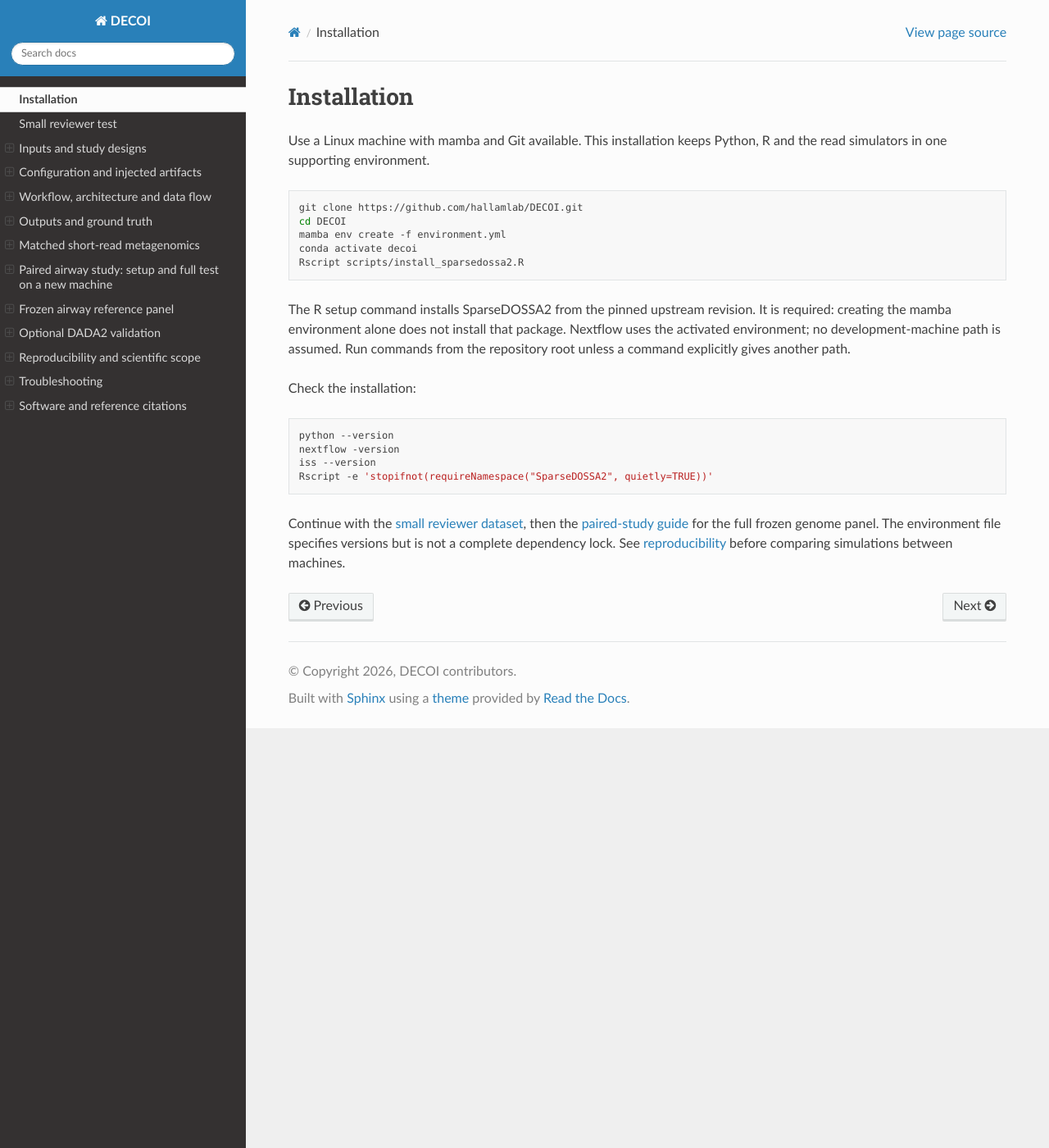
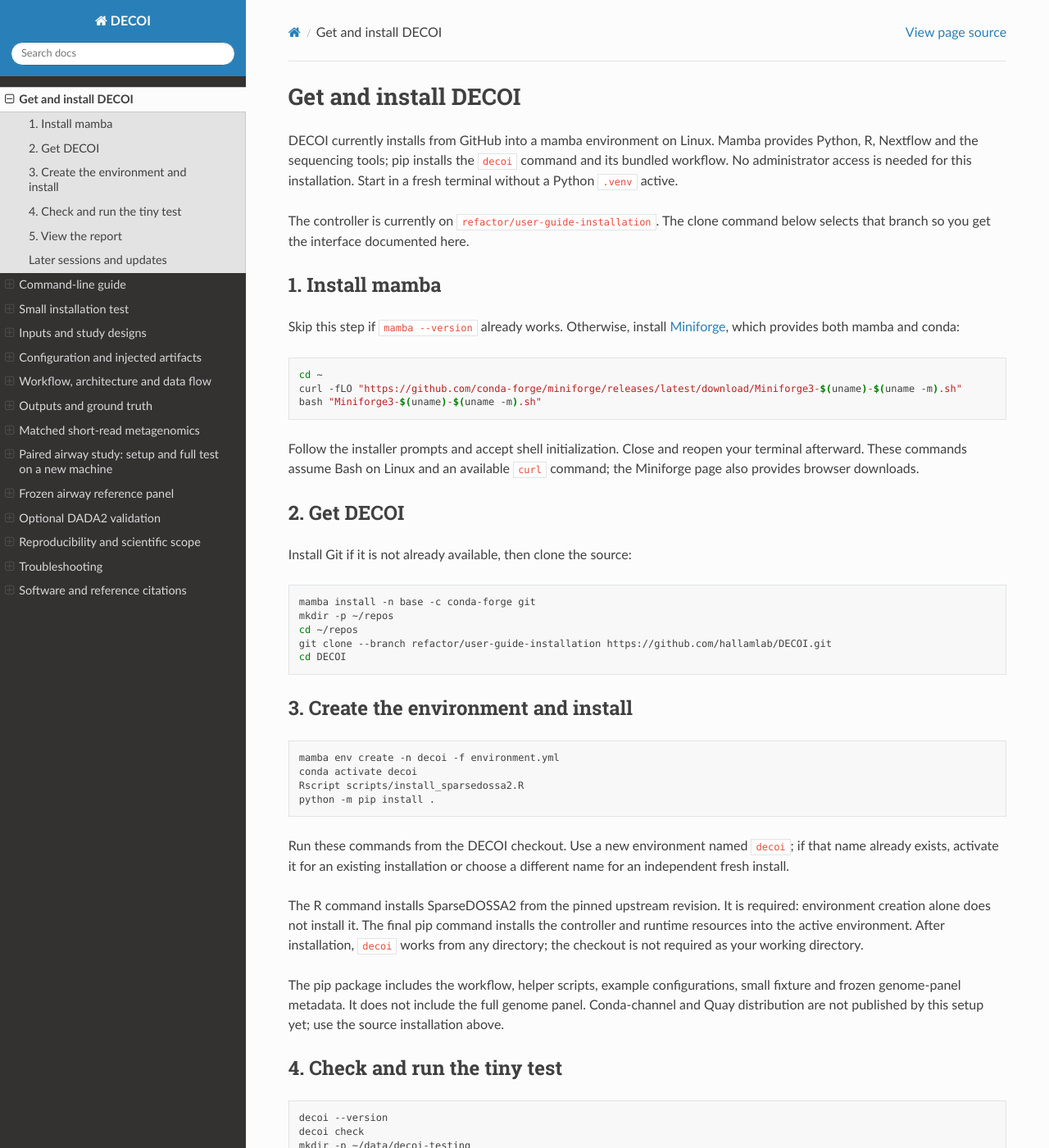
Before and after one commit to hallamlab/DECOI, a Sphinx documentation site: the page built from docs/installation.md, in a window 1280 px wide and 1400 px high. Shown: the whole window at 82% size. Built offline with Sphinx 7.4.7 and the Read the Docs theme 3.1.0, drawn with Linux system fonts in a browser that asks for light colours; some of the changed text lies outside the part shown.

Commit message:
Add installed DECOI controller and complete installation and test guide

````diff
--- /dev/null
+++ b/decoi/__init__.py
@@ -0,0 +1,2 @@
+"""User-facing controller for DECOI."""
+__version__ = '1.0.0'
--- a/docs/installation.md
+++ b/docs/installation.md
@@ -1,31 +1,127 @@
-# Installation
+# Get and install DECOI
 
-Use a Linux machine with mamba and Git available. This installation keeps Python,
-R and the read simulators in one supporting environment.
+DECOI currently installs from GitHub into a mamba environment on Linux. Mamba
+provides Python, R, Nextflow and the sequencing tools; pip installs the `decoi`
+command and its bundled workflow. No administrator access is needed for this
+installation. Start in a fresh terminal without a Python `.venv` active.
+
+The controller is currently on `refactor/user-guide-installation`. The clone
+command below selects that branch so you get the interface documented here.
+
+## 1. Install mamba
+
+Skip this step if `mamba --version` already works. Otherwise, install
+[Miniforge](https://github.com/conda-forge/miniforge#install), which provides both
+mamba and conda:
 
 ```bash
-git clone https://github.com/hallamlab/DECOI.git
+cd ~
+curl -fLO "https://github.com/conda-forge/miniforge/releases/latest/download/Miniforge3-$(uname)-$(uname -m).sh"
+bash "Miniforge3-$(uname)-$(uname -m).sh"
+```
+
+Follow the installer prompts and accept shell initialization. Close and reopen
+your terminal afterward. These commands assume Bash on Linux and an available
+`curl` command; the Miniforge page also provides browser downloads.
+
+## 2. Get DECOI
+
+Install Git if it is not already available, then clone the source:
+
+```bash
+mamba install -n base -c conda-forge git
+mkdir -p ~/repos
+cd ~/repos
+git clone --branch refactor/user-guide-installation https://github.com/hallamlab/DECOI.git
 cd DECOI
-mamba env create -f environment.yml
+```
+
+## 3. Create the environment and install
+
+```bash
+mamba env create -n decoi -f environment.yml
 conda activate decoi
 Rscript scripts/install_sparsedossa2.R
+python -m pip install .
 ```
 
-The R setup command installs SparseDOSSA2 from the pinned upstream revision.
-It is required: creating the mamba environment alone does not install that package.
-Nextflow uses the activated environment; no development-machine path is assumed.
-Run commands from the repository root unless a command explicitly gives another path.
+Run these commands from the DECOI checkout. Use a new environment named `decoi`;
+if that name already exists, activate it for an existing installation or choose
+a different name for an independent fresh install.
 
-Check the installation:
+The R command installs SparseDOSSA2 from the pinned upstream revision. It is
+required: environment creation alone does not install it. The final pip command
+installs the controller and runtime resources into the active environment.
+After installation, `decoi` works from any directory; the checkout is not required
+as your working directory.
+
+The pip package includes the workflow, helper scripts, example configurations,
+small fixture and frozen genome-panel metadata. It does not include the full
+genome panel. Conda-channel and Quay distribution are not published by this setup
+yet; use the source installation above.
+
+## 4. Check and run the tiny test
 
 ```bash
-python --version
-nextflow -version
-iss --version
-Rscript -e 'stopifnot(requireNamespace("SparseDOSSA2", quietly=TRUE))'
+decoi --version
+decoi check
+mkdir -p ~/data/decoi-testing
+cd ~/data/decoi-testing
+decoi test -o first-test
 ```
 
-Continue with the [small reviewer dataset](reviewer-test.md), then the
-[paired-study guide](paired-study.md) for the full frozen genome panel.
-The environment file specifies versions but is not a complete dependency lock.
-See [reproducibility](reproducibility.md) before comparing simulations between machines.
+`check` should report the required modules and tools as available. `test` creates
+eight tiny synthetic genomes locally and runs reference preparation and paired
+amplicon/WGS simulation. It requests one CPU and 4 GB per task. Both stages should
+finish successfully, producing three libraries per assay, 12 compressed FASTQs,
+chemistry, truth tables and an HTML report. No external genome download is needed.
+
+Use a new output directory for an independent test. To check checkpoint reuse:
+
+```bash
+decoi test -o first-test --resume
+```
+
+Both completed stages should show as cached. Preserve `first-test/.decoi/`,
+which contains the work directory and Nextflow cache.
+
+## 5. View the report
+
+```bash
+decoi report -o first-test --serve --no-browser
+```
+
+Open `http://localhost:8765/report.html`. If DECOI is running on a remote server,
+run this command on your own computer in a separate terminal:
+
+```bash
+ssh -N -L 8765:localhost:8765 YOUR_USER@YOUR_SERVER
+```
+
+Then open the same localhost URL in your computer's browser. Ctrl-C stops the
+report server or SSH tunnel. The report server listens on localhost only.
+
+## Later sessions and updates
+
+Activate the environment whenever you open a new terminal:
+
+```bash
+conda activate decoi
+```
+
+To update from your checkout after changes have been pushed:
+
+```bash
+cd ~/repos/DECOI
+git pull --ff-only
+python -m pip install .
+decoi check
+```
+
+Run the small test in a fresh output directory to verify an update. If dependency
+requirements change, follow the release instructions for updating the supporting
+environment too. The environment YAML is not an exact package lock.
+
+Continue with the [test output guide](reviewer-test.md), [CLI guide](cli.md), or
+[full paired airway study](paired-study.md). See [reproducibility](reproducibility.md)
+before comparing simulations between machines.
--- a/docs/reviewer-test.md
+++ b/docs/reviewer-test.md
@@ -1,44 +1,70 @@
-# Small reviewer test
+# Small installation test
 
 This test uses eight tiny synthetic genomes, two biological samples and one
-extraction blank. It generates matched amplicon and WGS read pairs, chemistry,
-metadata and ground-truth tables. It exercises the real tools without downloading
-SILVA or the full airway panel. It is an installation test, not a biological benchmark.
+extraction blank. It generates matched amplicon and WGS reads, chemistry,
+metadata, ground-truth tables and a report. It runs the real tools without
+requiring SILVA or the full airway genome panel.
 
-After [installation](installation.md), from the repository root:
+## Install
+
+On Linux with mamba and Git available, start from a shell without an active Python
+virtual environment (`.venv`). If DECOI is already installed, activate its mamba
+environment and skip to the run commands.
 
 ```bash
-python scripts/create_paired_smoke.py reviewer --genome-first
-nextflow run main.nf \
-  --config reviewer/config.yaml --study reviewer/study.yaml \
-  --genome_dir reviewer/genomes --threads 1 --outdir reviewer/results
+git clone --branch refactor/user-guide-installation https://github.com/hallamlab/DECOI.git
+cd DECOI
+mamba env create -f environment.yml
+conda activate decoi
+Rscript scripts/install_sparsedossa2.R
+python -m pip install .
 ```
 
-The generator requires a new destination directory. The default Nextflow memory
-reservations are 8 GB for preparation and 32 GB for simulation; these are scheduling
-requests, not measurements of this tiny test's memory use.
+Installation downloads software dependencies. The tiny reference inputs are
+generated locally; the supporting Python/R environment is larger than the demo.
+See [installation](installation.md) for details.
 
-Inspect:
+## Run
+
+These commands work from any directory after installation:
 
 ```bash
-ls reviewer/results/dataset/mock_dataset
-python -m http.server 8765 --directory reviewer/results/dataset/mock_dataset
+decoi check
+decoi test -o test-output
 ```
 
-Open `http://localhost:8765/report.html`. Stop the server with Ctrl-C.
-`fastq_validation.tsv` and `wgs/fastq_validation.tsv` should have identical expected
-and observed R1/R2 counts. `assay_manifest.tsv` links both assays to the same sample
-IDs. Chemistry is generated for biological samples, not extraction blanks.
+`check` verifies the required Python modules and external programs, including the
+R packages. `test` creates its inputs under `test-output/inputs/` and requests
+**one CPU and 4 GB RAM per task**. Reference preparation and study simulation
+must both complete successfully. The controller prints the output and log locations.
 
-Repeat the same Nextflow command with `-resume` to check cache reuse. Keep the
-work directory when testing resume. Optional `--run_dada2 true` exercises amplicon
-validation; the tiny read depth may leave few or no retained ASVs, which is not
-an installation failure. Validation does not analyze the WGS reads.
+Expected outputs:
 
-For developer regression tests:
+- Three libraries per assay: two biological samples and one extraction blank.
+- Twelve compressed FASTQs: R1 and R2 for both assays in each library.
+- 100 WGS pairs per library (300 total); amplicon depths follow the simulation.
+- One chemical measurement per biological sample, with no chemistry for the blank.
+- Shared metadata, assay manifests, ground-truth tables and `report.html`.
+
+## Review and resume
 
 ```bash
-python -m pytest -q
+decoi report -o test-output --serve
 ```
 
-The opt-in real-tool regression suite is described in the full paired-study guide.
+Open `http://localhost:8765/report.html`. Stop the server with Ctrl-C. For a remote
+server, use `--no-browser` and [SSH port forwarding](troubleshooting.md).
+The dataset is in `test-output/dataset/mock_dataset/`. Both `fastq_validation.tsv`
+and `wgs/fastq_validation.tsv` should have matching expected/R1/R2 counts.
+
+```bash
+decoi test -o test-output --resume
+```
+
+Completed matching Nextflow tasks should be cached. Keep `.decoi/`, including its
+work directory, when testing resume. Resume operates at workflow-stage level,
+not within a partially generated sample. To start independently, choose a new
+output directory.
+
+DADA2 is not part of this tiny test: its error-model training needs more reads.
+Use a larger study for [optional amplicon validation](validation.md).
````
Also changed, not shown: README.md (+24 -11 lines), docs/cli.md (added, +123 -0 lines), docs/index.md (+29 -9 lines), docs/paired-study.md (+24 -39 lines), docs/troubleshooting.md (+5 -6 lines), docs/workflow.md (+4 -4 lines), pyproject.toml (added, +20 -0 lines), setup.py (added, +11 -0 lines), 7 other files.
